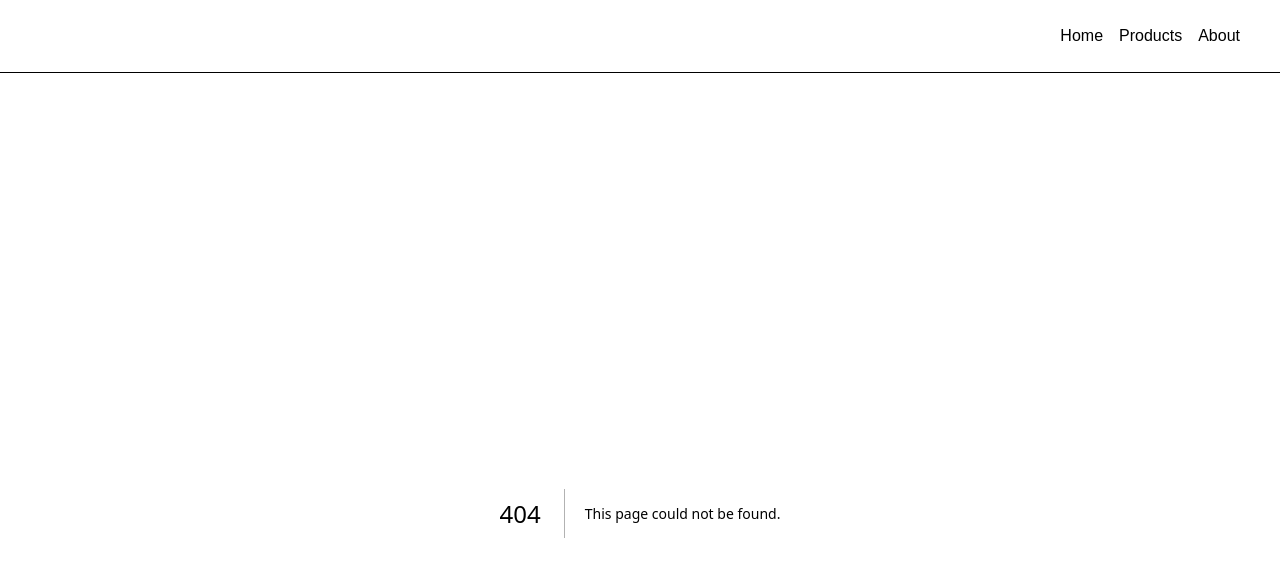
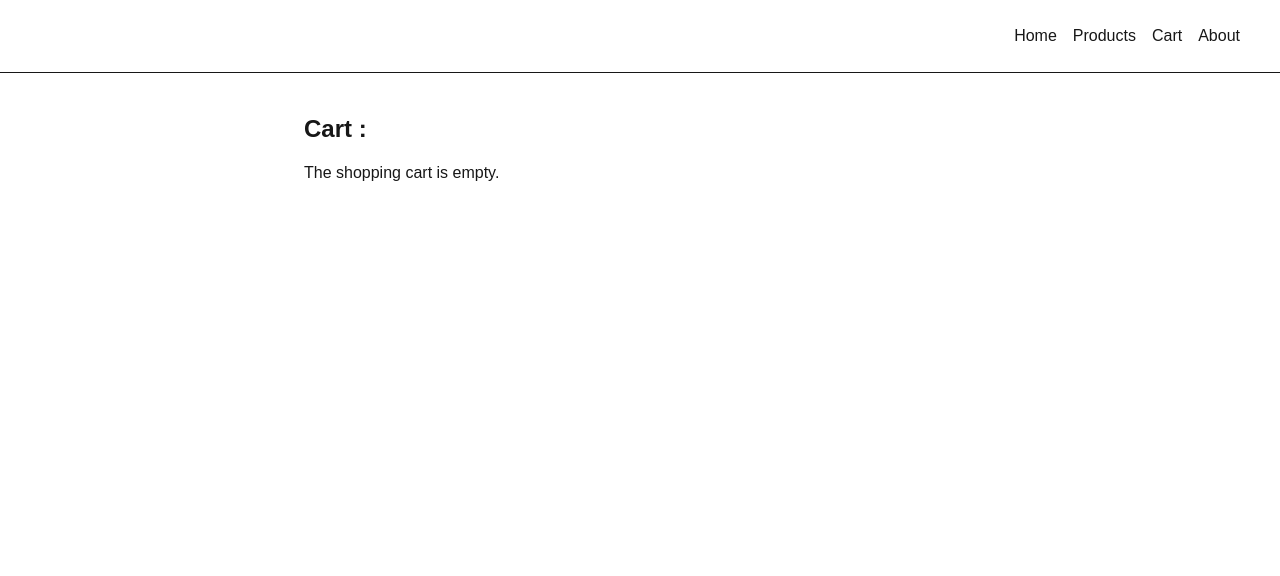
Before and after one commit to Parnia-mohammadi/my-store-app, a Next.js app: page /cart in a window 1280 px wide. Before the commit this address had no page. Shown: the top 576 px of the page. Built offline with nearby package versions, Linux system fonts and the light colour scheme.

Commit message:
create cart context and add cart page

```diff
--- /dev/null
+++ b/src/app/cart/page.tsx
@@ -0,0 +1,25 @@
+"use client";
+import { useCart } from "@/context/CartContext";
+
+function cart() {
+  const { cart } = useCart();
+  return (
+    <div className="max-w-2xl mx-auto mt-8">
+      <h1 className="text-2xl font-bold mb-4">Cart :</h1>
+      {cart.length === 0 ? (
+        <p>The shopping cart is empty.</p>
+      ) : (
+        <ul className="space-y-4">
+          {cart.map((item, i) => (
+            <li key={i} className="border p-4 rounded">
+              <div className="font-medium">{item.name}</div>
+              <div className="text-sm text-gray-600">{item.price} dollars</div>
+            </li>
+          ))}
+        </ul>
+      )}
+    </div>
+  );
+}
+
+export default cart;
--- a/src/app/layout.tsx
+++ b/src/app/layout.tsx
@@ -2,6 +2,7 @@ import type { Metadata } from "next";
 import { Geist, Geist_Mono } from "next/font/google";
 import "./globals.css";
 import Link from "next/link";
+import CartProvider from "@/context/CartContext";
 
 const geistSans = Geist({
   variable: "--font-geist-sans",
@@ -26,12 +27,15 @@ export default function RootLayout({
       <body
         className={`${geistSans.variable} ${geistMono.variable} antialiased`}
       >
+        <CartProvider>
           <header className="flex items-center justify-end px-10 py-6 min-w-full gap-4 border-b mb-10">
             <Link href="/">Home</Link>
             <Link href="/products">Products</Link>
+            <Link href="/cart">Cart</Link>
             <Link href="/about">About</Link>
           </header>
           <div className="px-10">{children}</div>
+        </CartProvider>
       </body>
     </html>
   );
--- /dev/null
+++ b/src/app/products/[id]/not-found.tsx
@@ -0,0 +1,5 @@
+function NotFound() {
+  return <div className="text-2xl">This product hasn't been found.</div>;
+}
+
+export default NotFound;
--- a/src/app/products/[id]/page.tsx
+++ b/src/app/products/[id]/page.tsx
@@ -1,9 +1,21 @@
+"use client";
+import { Product, useCart } from "@/context/CartContext";
 import { products } from "@/data/products";
+import { notFound, useParams } from "next/navigation";
+import { useEffect, useState } from "react";
 
-function ProductPage({ params }: { params: { id: string } }) {
-  const product = products.find((p) => p.id === params.id);
-  if (!product)
-    return <div className="text-2xl">This product hasn't been found.</div>;
+function ProductPage() {
+  const [product, setProduct] = useState<Product>();
+  const { id } = useParams();
+  const { cart, addCart } = useCart();
+  const isAddedToCart = product && cart.includes(product);
+
+  useEffect(() => {
+    const product = products.find((p) => p.id === id);
+    if (!product) return notFound();
+    setProduct(product);
+  }, [products, id]);
+  if (!product) return;
 
   return (
     <div className="flex flex-col gap-5 max-w-2xl mx-auto">
@@ -16,12 +28,16 @@ function ProductPage({ params }: { params: { id: string } }) {
           src={product.url}
           alt={product.name}
           width="600px"
-          height="300px"
+          height="400px"
           className="border rounded-xl"
         />
       </div>
-      <button className="mt-4 px-4 py-2 bg-blue-600 dark:bg-gray-700 text-white rounded-lg hover:bg-blue-700 dark:hover:bg-gray-800 transition">
-        افزودن به سبد خرید
+      <button
+        disabled={isAddedToCart}
+        onClick={() => addCart(product)}
+        className="mt-4 px-4 py-2 bg-blue-600 cursor-pointer disabled:cursor-none dark:bg-gray-700 text-white rounded-lg hover:bg-blue-700 dark:hover:bg-gray-800 transition"
+      >
+        {isAddedToCart ? "added to cart" : "Add to cart"}
       </button>
     </div>
   );
--- /dev/null
+++ b/src/context/CartContext.tsx
@@ -0,0 +1,34 @@
+"use client";
+
+import { createContext, ReactNode, useContext, useState } from "react";
+
+export type Product = {
+  id: string;
+  name: string;
+  price: number;
+  url: string;
+  thumbnailUrl: string;
+};
+type CartContextType = { cart: Product[]; addCart: (product: Product) => void };
+
+const CartContext = createContext<CartContextType | undefined>(undefined);
+
+export default function CartProvider({ children }: { children: ReactNode }) {
+  const [cart, setCart] = useState<Product[]>([]);
+  const addCart = (product: Product) => {
+    setCart((prevProducts) => [...prevProducts, product]);
+  };
+
+  return (
+    <CartContext.Provider value={{ cart, addCart }}>
+      {children}
+    </CartContext.Provider>
+  );
+}
+
+export function useCart() {
+  const context = useContext(CartContext);
+  if (!context)
+    throw new Error("You should use useCart inside the CartProvider.");
+  return context;
+}
```
Lines whose indentation alone changed are shown as unchanged.
